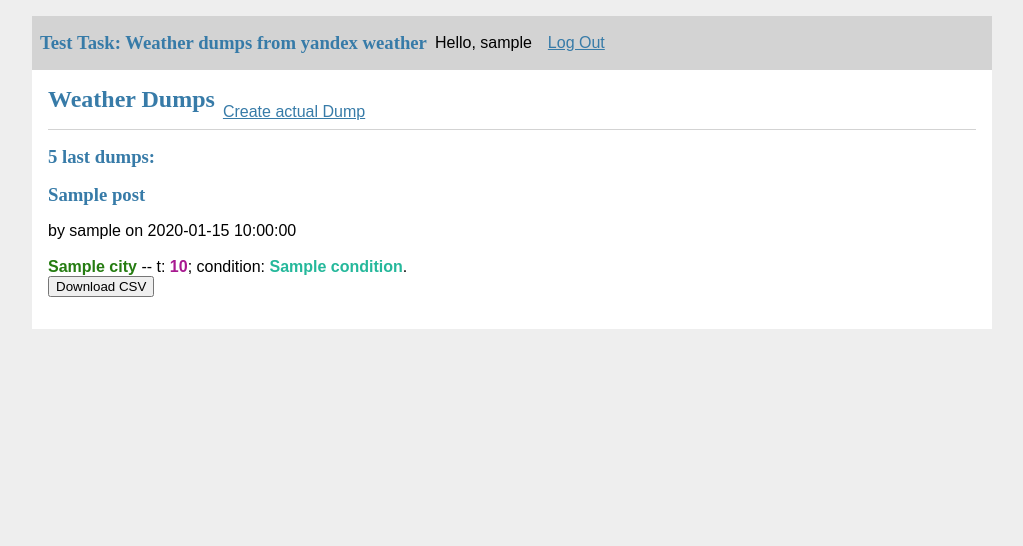
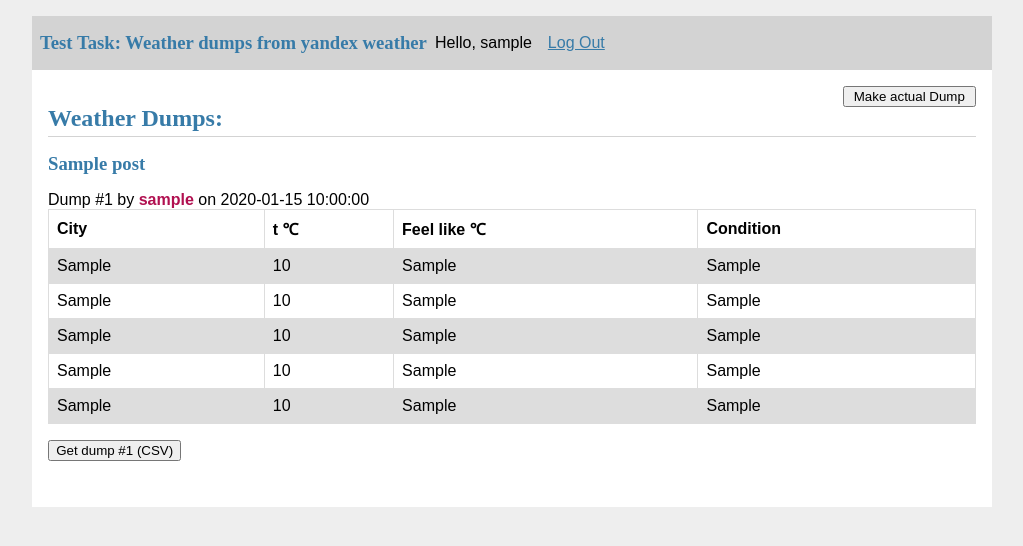
Before and after one commit to sl18/ywd, a Flask app: template ya_weather/templates/index.html in a window 1280 px wide. Shown: the top 546 px of the page, without its empty margins (128-1151 px from the left). Run offline with Flask 2, Linux system fonts and the light colour scheme; the visitor is signed in with stand-in values (Sample User, id 1); data comes from the database, SQL or seed files in the repository; the template is opened without the code that fills it: most values are stand-ins (such as "Sample title", 1, 10 or a date in 2020).

Commit message:
[UI] Add tables for UI

```diff
--- a/ya_weather/templates/index.html
+++ b/ya_weather/templates/index.html
@@ -1,27 +1,67 @@
 {% extends 'base.html' %}
 
 {% block header %}
-  <h2>{% block title %}Weather Dumps{% endblock %}</h2>
+  <h1>{% block title %}Weather Dumps:{% endblock %}</h1>
   {% if g.user %}
-    <a class="action" href="http://yandex.ru">Create actual Dump</a>
-{#    <a class="action" href="{{ url_for('dump.create') }}">Create actual Dump</a>#}
+    <form action="{{ url_for('weather.create') }}" method="post">
+      <input type="submit" name="upvote" value="Make actual Dump"/>
+    </form>
   {% endif %}
 {% endblock %}
 
 {% block content %}
-  <h3>5 last dumps:</h3>
   {% for post in posts %}
     <article class="weather">
       <header>
         <div>
           <h1>{{ post['title'] }}</h1>
-          <div class="about">by {{ post['username'] }} on {{ post['created'] }}</div>
+          <div class="about">Dump #{{ post['id'] }} by <span
+              style="color: #b11050; font-weight: bolder">{{ post['username'] }}</span> on {{ post['created'] }}</div>
         </div>
       </header>
-      <br><span style="color: #257c11; font-weight: bold" class="city">{{ post['city'] }}</span> --
-      t: <span style="color: #a81990; font-weight: bold" class="temperature">{{ post['temperature'] }}</span>;
-      condition: <span style="color: #25b89b; font-weight: bold" class="condition">{{ post['condition'] }}</span>.<br>
-    <button>Download CSV</button></p>
+      <table style="width:100%">
+        <tr>
+          <th>City</th>
+          <th>t ℃</th>
+          <th>Feel like ℃</th>
+          <th>Condition</th>
+        </tr>
+        <tr>
+          <td>{{ post['cit_1'] }}</td>
+          <td>{{ post['temp_1'] }}</td>
+          <td>{{ post['f_l_1'] }}</td>
+          <td>{{ post['con_1'] }}</td>
+        </tr>
+        <tr>
+          <td>{{ post['cit_2'] }}</td>
+          <td>{{ post['temp_2'] }}</td>
+          <td>{{ post['f_l_2'] }}</td>
+          <td>{{ post['con_2'] }}</td>
+        </tr>
+        <tr>
+          <td>{{ post['cit_3'] }}</td>
+          <td>{{ post['temp_3'] }}</td>
+          <td>{{ post['f_l_3'] }}</td>
+          <td>{{ post['con_3'] }}</td>
+        </tr>
+        <tr>
+          <td>{{ post['cit_4'] }}</td>
+          <td>{{ post['temp_4'] }}</td>
+          <td>{{ post['f_l_4'] }}</td>
+          <td>{{ post['con_4'] }}</td>
+        <tr>
+          <td>{{ post['cit_5'] }}</td>
+          <td>{{ post['temp_5'] }}</td>
+          <td>{{ post['f_l_5'] }}</td>
+          <td>{{ post['con_5'] }}</td>
+        </tr>
+      </table>
+      {% if g.user %}
+        <form action="{{ url_for('weather.download_csv', id=post['id']) }}" method="post">
+          <input class="warning" type="submit" value="Get dump #{{ post['id'] }} (CSV)">
+        </form>
+        {#        <a class="action" href="{{ url_for('weather.download_csv', id=post['id']) }}">Download</a>#}
+      {% endif %}
 
     </article>
     {% if not loop.last %}
```
